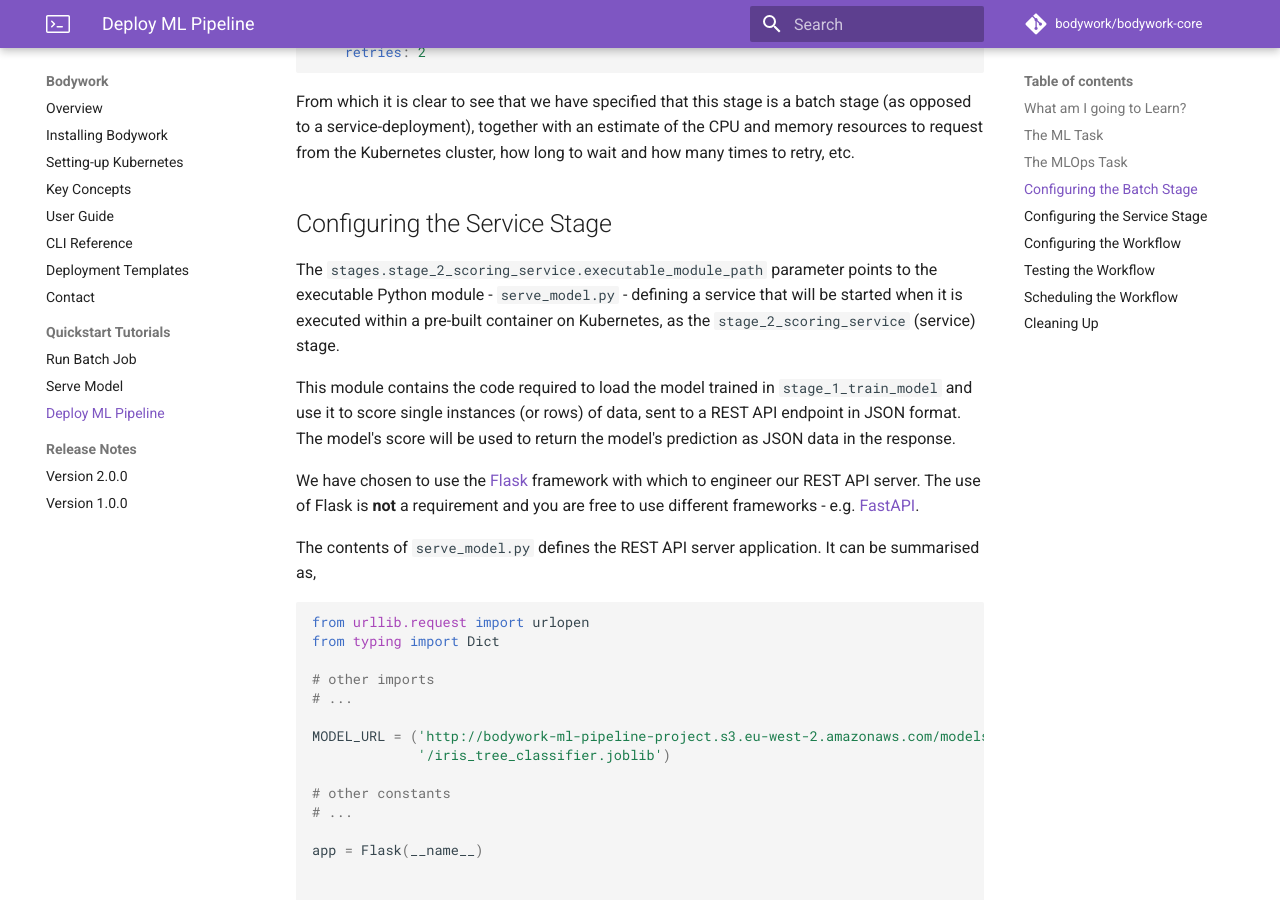
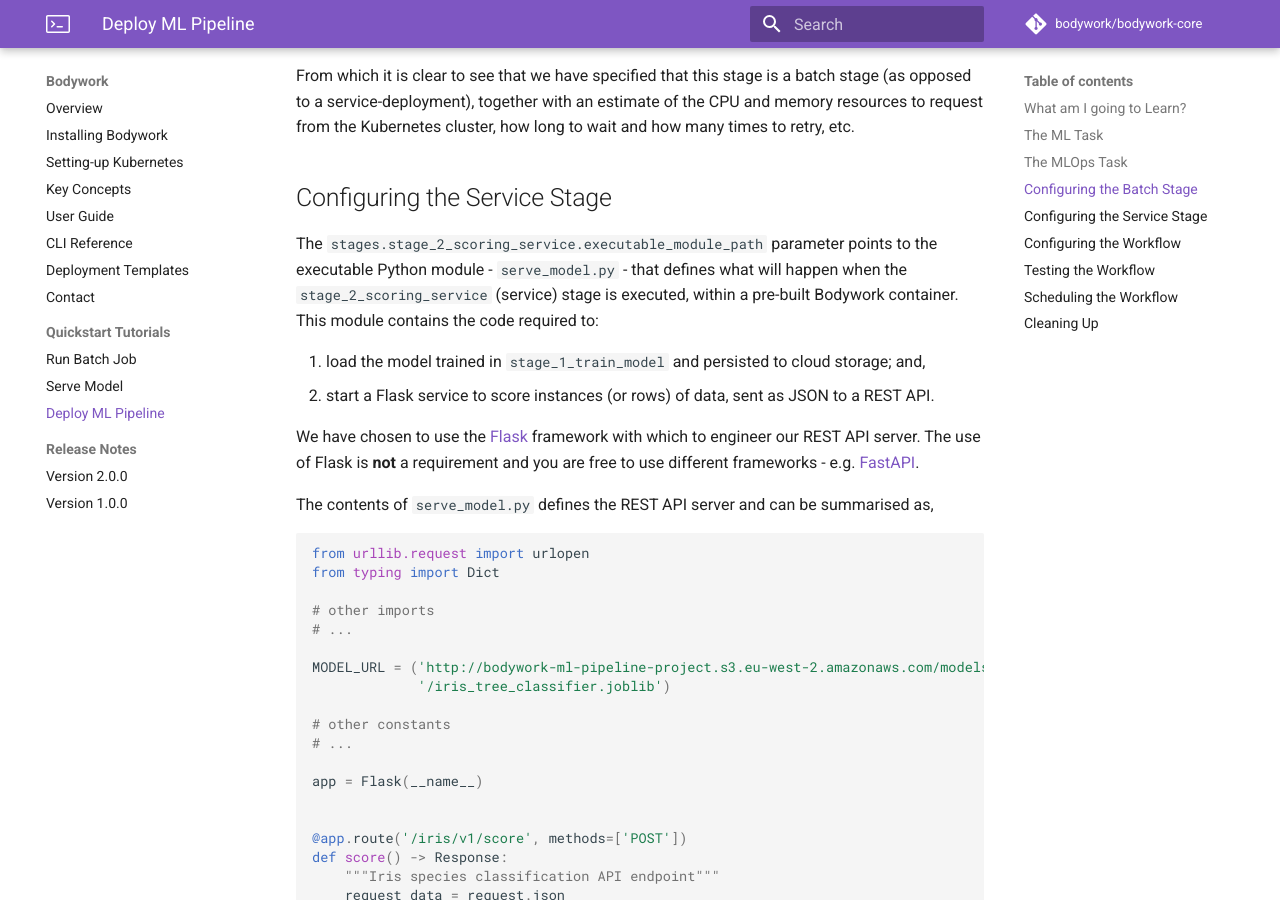
Before and after one commit to bodywork-ml/bodywork-docs, an MkDocs documentation site: the page built from docs/quickstart_ml_pipeline.md, in a window 1280 px wide and 900 px high, scrolled down 4398 px. Built offline with MkDocs 1.6.1 and Material for MkDocs 9.7.7, drawn with Linux system fonts in a browser that asks for light colours; comment, search, counter and statistics services are not loaded; some of the changed text lies outside the part shown.

Commit message:
Various corrections.

````diff
--- a/docs/quickstart_ml_pipeline.md
+++ b/docs/quickstart_ml_pipeline.md
@@ -28,7 +28,7 @@ The Jupyter notebook titled [ml_prototype_work.ipynb](https://github.com/bodywor
 
 Now that we have developed a solution to our chosen ML task, how do we get it into production - i.e. how can we split the Jupyter notebook into a 'train-model' stage that persists a trained model to cloud storage, and a separate 'deploy-scoring-service' stage that will load the persisted model and start a web service to expose a model-scoring API?
 
-The Bodywork project for this multi-stage workflow is packaged as a [GitHub repository](https://github.com/bodywork-ml/bodywork-ml-pipeline-project), whose root directory is as follows,
+The Bodywork project for this multi-stage workflow is packaged as a [GitHub repository](https://github.com/bodywork-ml/bodywork-ml-pipeline-project), and is structured as follows,
 
 ```text
 root/
@@ -78,11 +78,11 @@ logging:
   log_level: INFO
 ```
 
-The remainder of this tutorial is concerned with explaining how the deployment configuration within `bodywork.yaml` is used to deploy the pipeline, as defined within the `train_model.py` and `serve_model.py` Python modules.
+The remainder of this tutorial is concerned with explaining how the configuration within `bodywork.yaml` is used to deploy the pipeline, as defined within the `train_model.py` and `serve_model.py` Python modules.
 
 ## Configuring the Batch Stage
 
-The `stages.stage_1_train_model.executable_module_path` parameter points to the executable Python module - `train_model.py` - that defines what will happen when it is executed within a [pre-built Bodywork container](https://hub.docker.com/repository/docker/bodyworkml/bodywork-core) on Kubernetes, as the `stage_1_train_model` (batch) stage. Using the `ml_prototype_work.ipynb` notebook as a reference, the `train_model.py` module contains the code required to:
+The `stages.stage_1_train_model.executable_module_path` points to the executable Python module - `train_model.py` - that defines what will happen when the `stage_1_train_model` (batch) stage is executed, within a pre-built [Bodywork container](https://hub.docker.com/repository/docker/bodyworkml/bodywork-core). This module contains the code required to:
 
 1. download data from an AWS S3 bucket;
 2. pre-process the data (e.g. extract labels for supervised learning);
@@ -164,13 +164,14 @@ From which it is clear to see that we have specified that this stage is a batch
 
 ## Configuring the Service Stage
 
-The `stages.stage_2_scoring_service.executable_module_path` parameter points to the executable Python module - `serve_model.py` - defining a service that will be started when it is executed within a pre-built container on Kubernetes, as the `stage_2_scoring_service` (service) stage.
+The `stages.stage_2_scoring_service.executable_module_path` parameter points to the executable Python module - `serve_model.py` - that defines what will happen when the `stage_2_scoring_service` (service) stage is executed, within a pre-built Bodywork container. This module contains the code required to:
 
-This module contains the code required to load the model trained in `stage_1_train_model` and use it to score single instances (or rows) of data, sent to a REST API endpoint in JSON format. The model's score will be used to return the model's prediction as JSON data in the response.
+1. load the model trained in `stage_1_train_model` and persisted to cloud storage; and,
+2. start a Flask service to score instances (or rows) of data, sent as JSON to a REST API.
 
 We have chosen to use the [Flask](https://flask.palletsprojects.com/en/1.1.x/) framework with which to engineer our REST API server. The use of Flask is **not** a requirement and you are free to use different frameworks - e.g. [FastAPI](https://fastapi.tiangolo.com).
 
-The contents of `serve_model.py` defines the REST API server application. It can be summarised as,
+The contents of `serve_model.py` defines the REST API server and can be summarised as,
 
 ```python
 from urllib.request import urlopen
````
Also changed, not shown: docs/quickstart_batch_job.md (+4 -4 lines), docs/quickstart_serve_model.md (+15 -9 lines), docs/images/batch_job_qs.png (added), docs/images/serve_model_qs.png (added).
